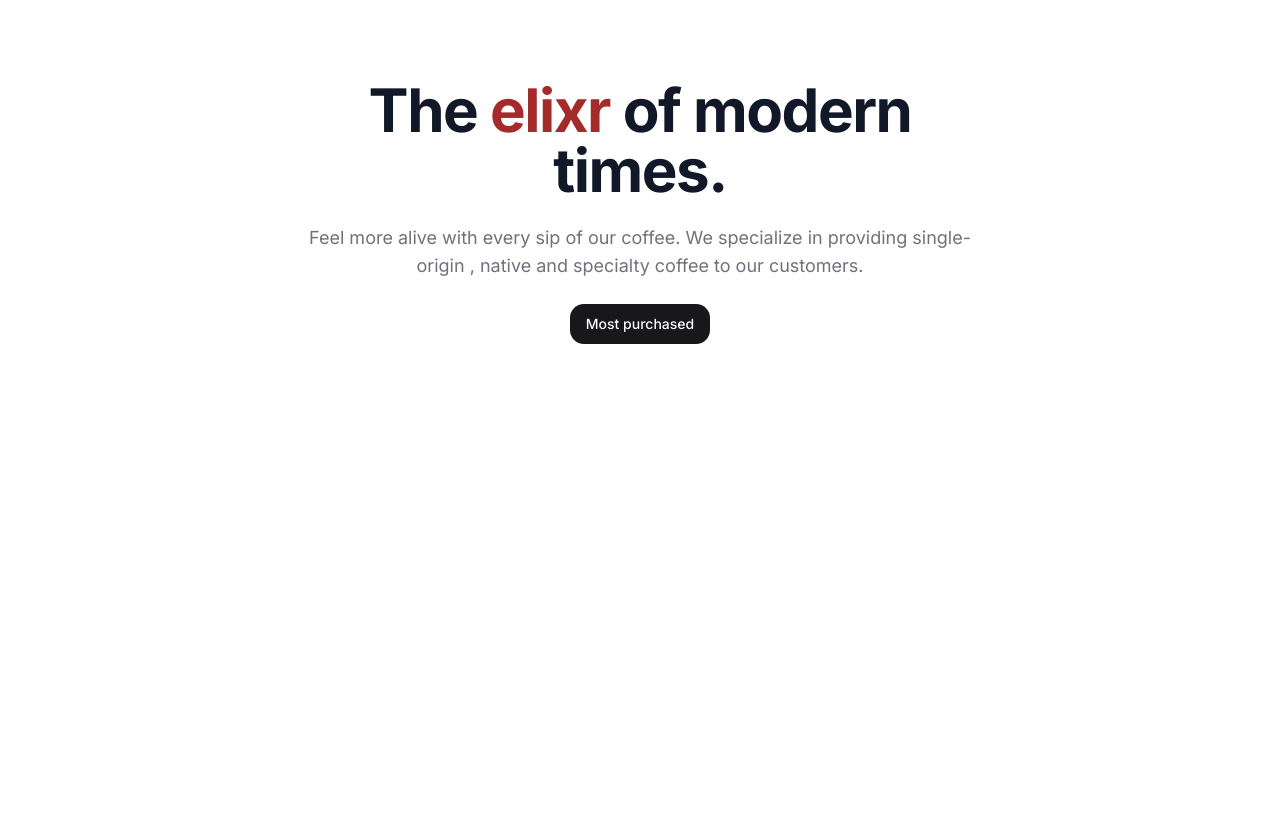
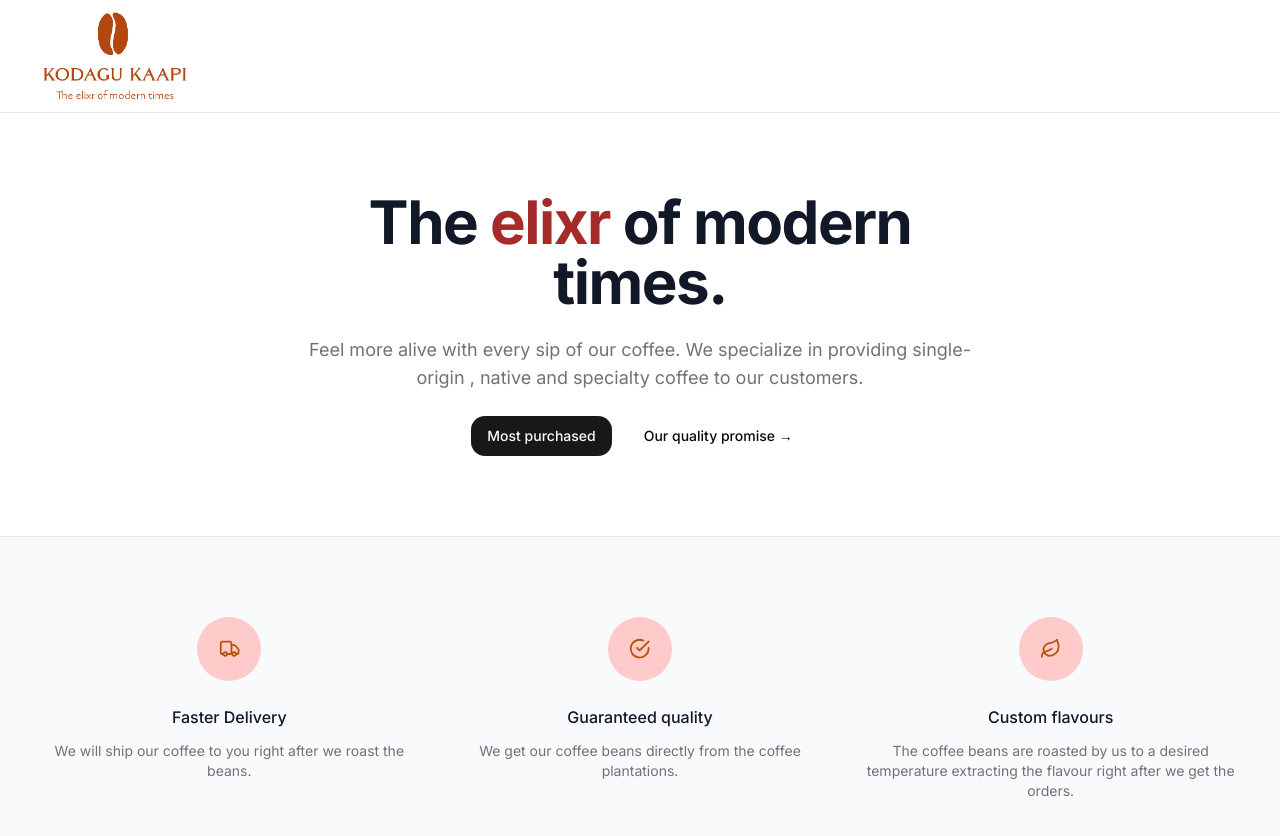
Before and after one commit to nithyaprakashav/CoffeeRoastersWebsite, a Next.js app: page / in a window 1280 px wide. Shown: the top 836 px of the page. Before the commit the page ends 800 px from the top, so only its background shows below. Built offline with nearby package versions, Linux system fonts and the light colour scheme.

Commit message:
add perks section and navbar

```diff
--- a/package.json
+++ b/package.json
@@ -12,7 +12,7 @@
     "@radix-ui/react-slot": "^1.0.2",
     "class-variance-authority": "^0.7.0",
     "clsx": "^2.1.1",
-    "lucide-react": "^0.390.0",
+    "lucide-react": "^0.394.0",
     "next": "14.2.3",
     "react": "^18",
     "react-dom": "^18",
--- a/src/app/layout.tsx
+++ b/src/app/layout.tsx
@@ -2,6 +2,7 @@
 import { Inter } from "next/font/google";
 import "./globals.css";
 import { cn } from "@/lib/utils";
+import Navbar from "@/components/Navbar";
 
 const inter = Inter({ subsets: ["latin"] });
 
@@ -19,6 +20,7 @@
     <html lang="en" className="h-full" >
       <body className={cn("relative h-full font-sans  antialiased", inter.className)}>
         <main className="relative flex flex-col min-h-screen " >
+          <Navbar/>
           <div className="flex-grow flex-1 " >
             {children}
           </div>
--- a/src/app/page.tsx
+++ b/src/app/page.tsx
@@ -1,9 +1,30 @@
 import MaxWidthWrapper from "@/components/MaxWidthWrapper"
-import { buttonVariants } from "@/components/ui/button";
+import { Button, buttonVariants } from "@/components/ui/button";
+import { CheckCircle, Leaf, Truck } from "lucide-react";
 import Link from "next/link";
 
+
+const perks = [
+  {
+    name: "Faster Delivery",
+    Icon: Truck,
+    description: "We will ship our coffee to you right after we roast the beans."
+  },
+  {
+    name: "Guaranteed quality",
+    Icon: CheckCircle,
+    description: "We get our coffee beans directly from the coffee plantations."
+  },
+  {
+    name: "Custom flavours",
+    Icon: Leaf,
+    description: "The coffee beans are roasted by us to a desired temperature extracting the flavour right after we get the orders."
+  },
+]
 export default function Home() {
   return (
+    <>
+
       <MaxWidthWrapper>
         <div className="py-20 px-10 mx-auto text-center flex flex-col items-center max-w-3xl " >
           <h1 className="text-4xl font-bold tracking-tight text-gray-900 sm:text-6xl" >
@@ -15,9 +36,38 @@
           </p>
 
           <div className="flex flex-col sm:flex-row gap-4 mt-6" >
-          <Link href="/products" className={buttonVariants()}>Most purchased</Link>
+            <Link href="/products" className={buttonVariants()} >Most purchased</Link>
+            <Button variant={'ghost'} >Our quality promise &rarr;</Button>
           </div>
         </div>
+
+        {/* List of products appear here */}
       </MaxWidthWrapper>
+
+      <section className="border-t border-gray-200 bg-gray-50" >
+        <MaxWidthWrapper className="py-20">
+          <div className="grid grid-cols-1 gap-y-12 sm:grid-cols-2 sm:gap-x-6 lg:grid-cols-3 lg:gap-x-8 lg:gap-y-0 md:px-10">
+            {perks.map((perk)=>(
+              <div key={perk.name} className="text-center md:flex md:items-start  md:text-left lg:block lg:text-center">
+                <div className="md:flex-shrink-0 flex justify-center">
+                  <div className=" h-16 w-16 flex items-center justify-center rounded-full  bg-black-300 bg-red-200  text-amber-700" >
+                    {<perk.Icon className=" w-1/3 h-1/3" />}
+                  </div>
+                </div>
+
+                <div className="mt-6 md:ml-4 md:mt-0 lg:ml-0 lg:mt-6" >
+                  <h3 className="text-base font-medium text-gray-900" >
+                    {perk.name}
+                  </h3>
+                  <p className=" mt-3 text-sm text-muted-foreground" >
+                    {perk.description}
+                  </p>
+                </div>
+              </div>
+            ))}
+          </div>
+        </MaxWidthWrapper>
+      </section>
+    </>
   );
 }
--- /dev/null
+++ b/src/components/Navbar.tsx
@@ -0,0 +1,30 @@
+import Link from "next/link";
+import MaxWidthWrapper from "./MaxWidthWrapper";
+import Image from "next/image";
+import { url } from "inspector";
+
+const Navbar = () => {
+    return (
+        <div className=" bg-white sticky z-50 top-0 inset-x-0 h-28" >
+            <header className=" relative bg-white" >
+
+                    <div className=" border-b border-gray-200" >
+                        <div className=" flex h-28 items-center pl-10 pr-10" >
+                            {/* TODO: Mobile nav */}
+
+                            <div className=" ml-4 flex lg:ml-0" >
+                                <Link href='/' >
+                                    <Image src={'/assets/logoForHeader.png'} alt="HeaderLogo" width={150} height={120}/>
+                                </Link>
+                            </div>
+
+                            {/* NavItems */}
+                        </div>
+                    </div>
+
+            </header>
+        </div>
+     );
+}
+
+export default Navbar;
```
Also changed, not shown: public/assets/logoForHeader.png (added), 1 other file (tests, documents, lock files or other folders). Lines whose indentation alone changed are shown as unchanged.
